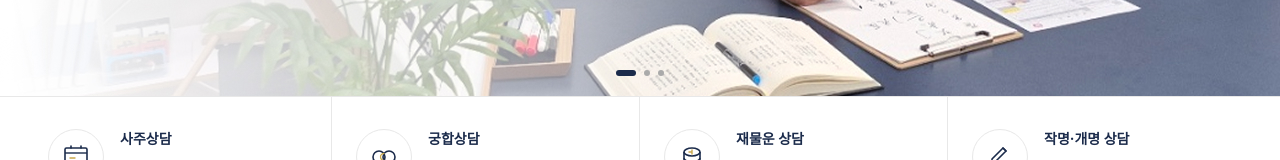
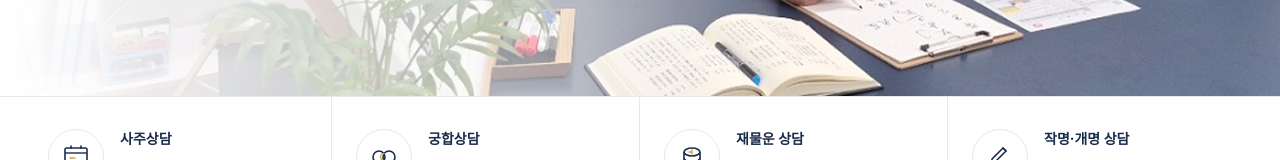
Before and after one commit to globalmig/cheongdamsaju, a Next.js app: page / in a window 1280 px wide. Shown: the part 537-697 px from the top of the page. Built offline with nearby package versions, Linux system fonts and the light colour scheme.

Commit message:
fix: 사용안하는 ui 제거

```diff
--- a/app/page.tsx
+++ b/app/page.tsx
@@ -92,12 +92,6 @@ function Hero() {
         </div>
       </div>
 
-      {/* Slider dots */}
-      <div className="absolute bottom-5 left-0 right-0 flex justify-center gap-2 z-10">
-        <span className="w-5 h-1.5 rounded-full bg-[#1B2B4B]" />
-        <span className="w-1.5 h-1.5 rounded-full bg-[#aaa]" />
-        <span className="w-1.5 h-1.5 rounded-full bg-[#aaa]" />
-      </div>
     </section>
   );
 }
```
